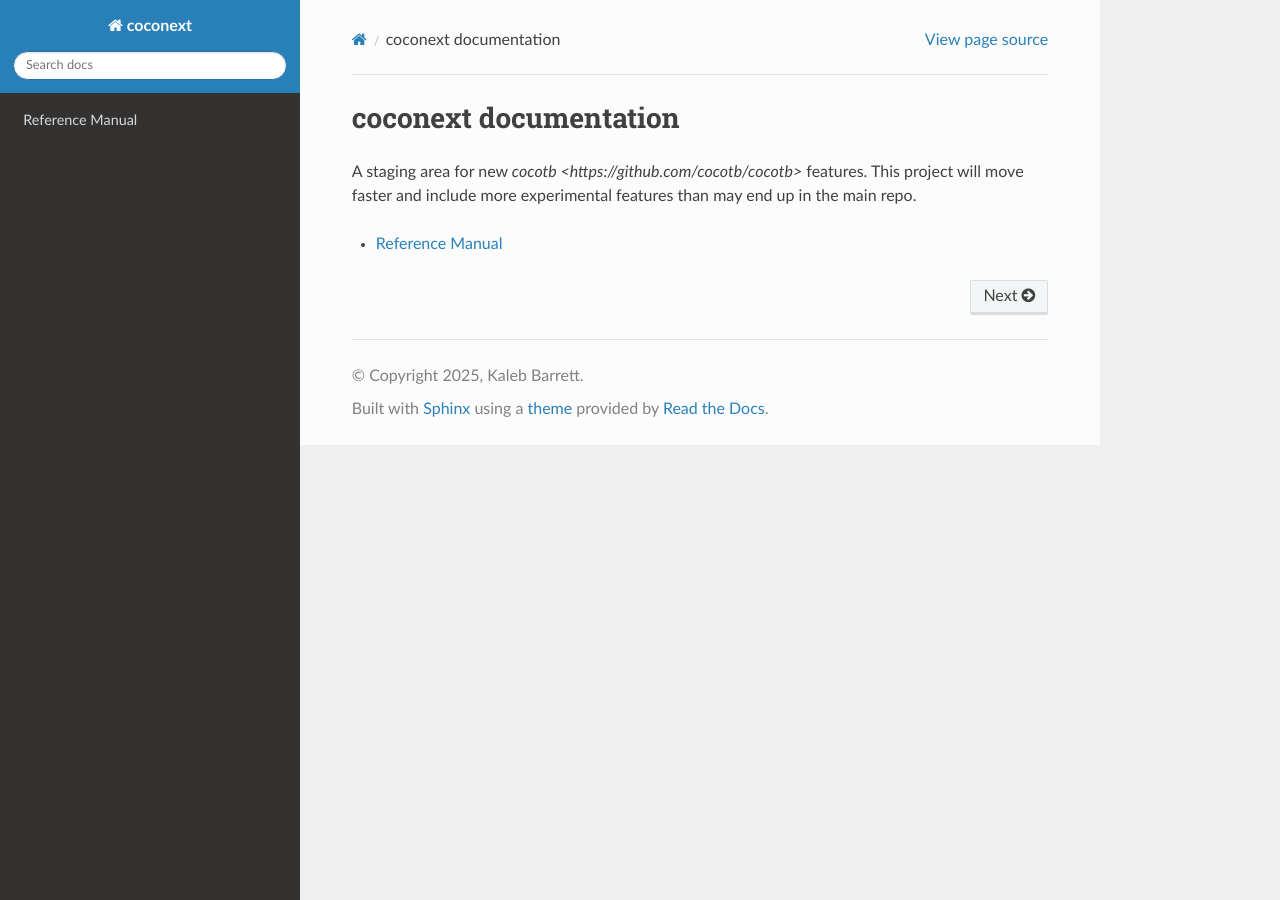
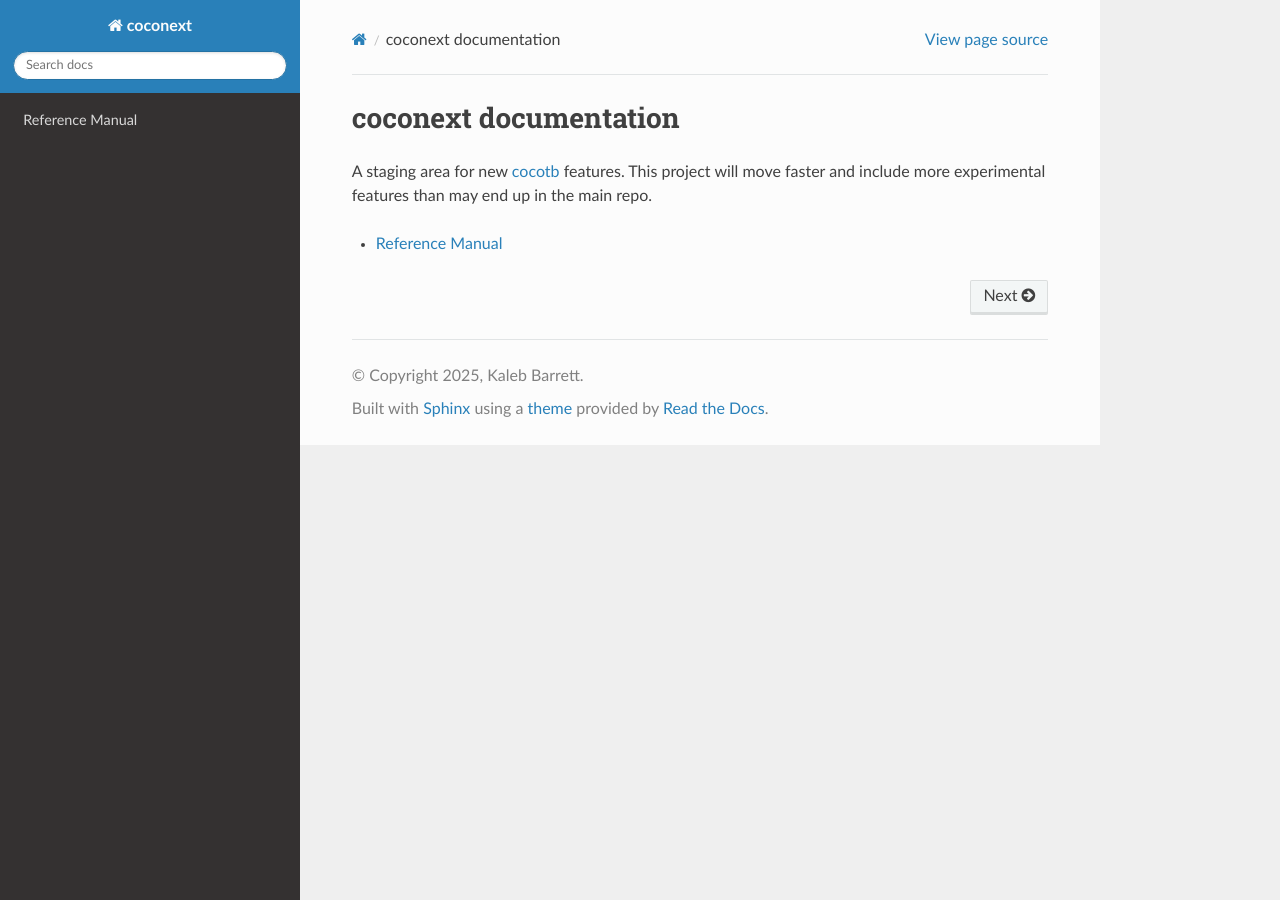
Before and after one commit to ktbarrett/coconext, a Sphinx documentation site: the page built from docs/index.rst, in a window 1280 px wide. Built offline with Sphinx 7.4.7 and the Read the Docs theme 3.1.0, drawn with Linux system fonts in a browser that asks for light colours.

Commit message:
Docs fixes

```diff
--- a/docs/conf.py
+++ b/docs/conf.py
@@ -42,7 +42,7 @@ github_url = "https://github.com/ktbarrett/coconext/"
 # Options for autodoc
 ################################################################################
 
-autoclass_content = "both"
+autoclass_content = "class"
 autodoc_member_order = "bysource"
 autodoc_default_options = {
     "members": True,
--- a/docs/index.rst
+++ b/docs/index.rst
@@ -6,7 +6,7 @@
 coconext documentation
 ======================
 
-A staging area for new `cocotb <https://github.com/cocotb/cocotb>` features.
+A staging area for new `cocotb <https://github.com/cocotb/cocotb>`_ features.
 This project will move faster and include more experimental features than may end up in the main repo.
 
 .. toctree::
```
